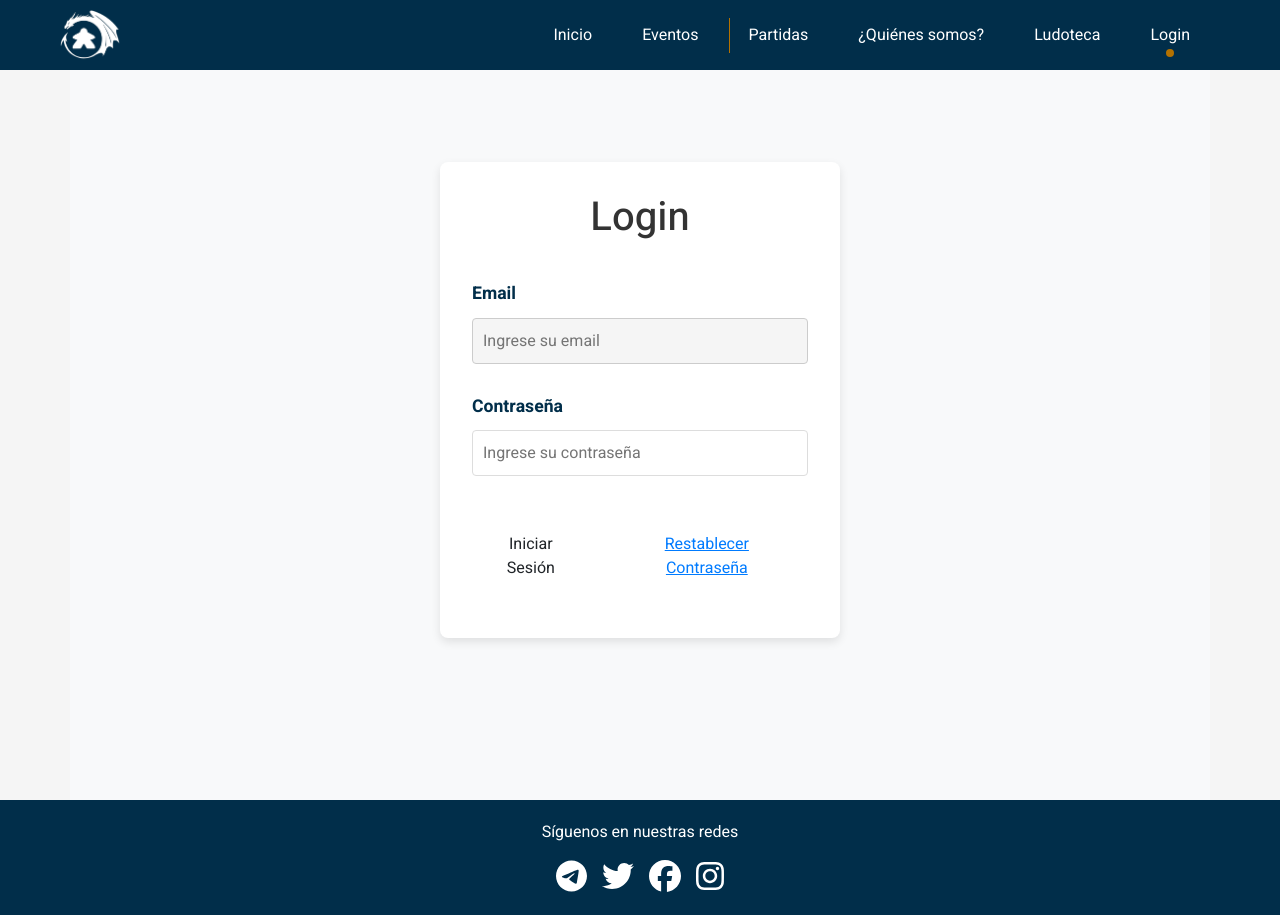
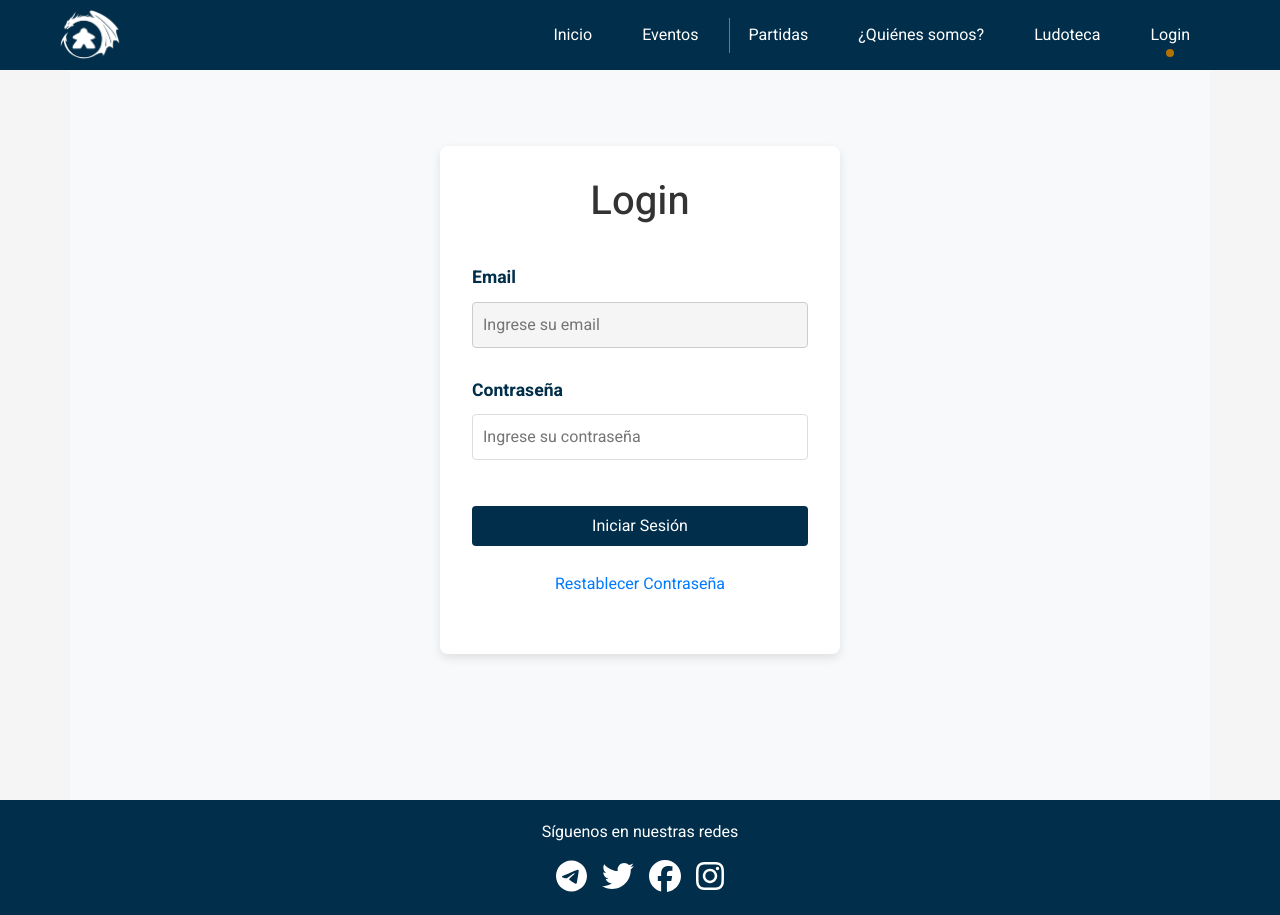
Before and after one commit to LuciaRol/web_aso, a React (Create React App) app: page /login in a window 1280 px wide. Built offline with nearby package versions, Linux system fonts and the light colour scheme; no server answers.

Commit message:
Login arreglado

```diff
--- a/src/pages/Login.js
+++ b/src/pages/Login.js
@@ -93,7 +93,7 @@ const LoginPage = () => {
           />
         </div>
         <div className="button-container">
-          <button type="submit" className="btn">Iniciar Sesión</button>
+          <button type="submit" className="login-btn">Iniciar Sesión</button>
           <button type="button" onClick={handleResetPassword} className="btn-link">Restablecer Contraseña</button>
         </div>
         {error && <p className="error-message">{error}</p>}
--- a/src/styles/login.css
+++ b/src/styles/login.css
@@ -44,34 +44,38 @@ html, body {
 }
 .button-container {
     display: flex; /* Usar flexbox para alinear los botones */
+    flex-direction: column; /* Alinear los botones en columna */
     justify-content: center; /* Centra horizontalmente los botones */
     margin-top: 1rem; /* Margen superior para separación */
     gap: 1rem; /* Espaciado entre botones */
   }
 
-  .btn {
-    background-color: #007bff; /* Color de fondo del botón */
+  .login-btn {
+    background-color: #012E4A; /* Color de fondo del botón */
     color: white; /* Color del texto del botón */
     border: none; /* Sin borde */
     border-radius: 4px; /* Bordes redondeados */
     padding: 0.5rem 1rem; /* Espaciado interno */
     cursor: pointer; /* Cambiar cursor al pasar */
     transition: background 0.3s; /* Transición suave */
+    border-radius: 4px;
   }
 
   .btn:hover {
-    background-color: #0056b3; /* Color de fondo del botón al pasar el mouse */
+    background-color: #B37100; /* Color de fondo del botón al pasar el mouse */
   }
 
   .btn-link {
-    background: none; /* Sin fondo */
+    background-color: transparent;
     color: #007bff; /* Color del enlace */
     border: none; /* Sin borde */
+    text-decoration: none !important; /* Sin subrayado */
     cursor: pointer; /* Cambiar cursor al pasar */
   }
 
   .btn-link:hover {
-    text-decoration: underline; /* Subrayar al pasar el mouse */
+    text-decoration: underline !important; /* Subrayar al pasar el mouse */
+    background-color: transparent;
   }
 
 .error-message {
```
